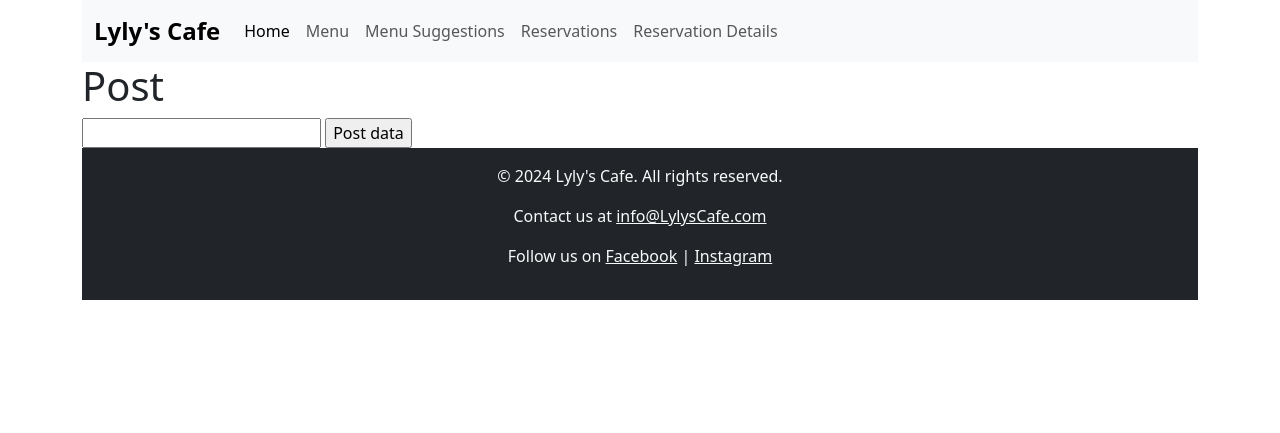
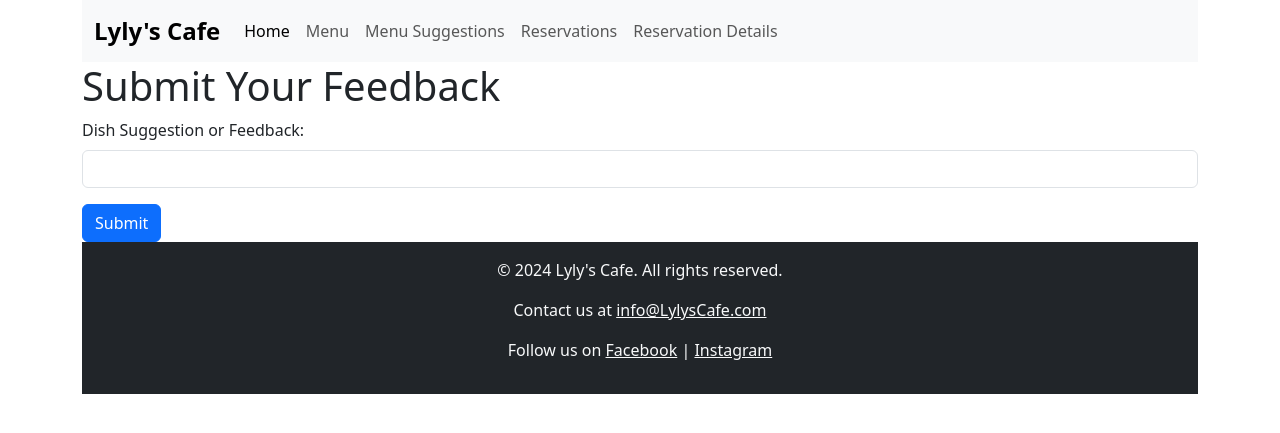
Before and after one commit to lylykimwin/Homework2, a PHP site: page /post.php in a window 1280 px wide. Shown: the top 433 px of the page. Run offline with PHP 8.4, Linux system fonts and the light colour scheme.

Commit message:
Update post.php

```diff
--- a/post.php
+++ b/post.php
@@ -1,11 +1,14 @@
 <?php
-$pageTitle = "Post";
+$pageTitle = "Submit Feedback";
 include "view-header.php";
 ?>
-<h1>Post</h1>
+<h1>Submit Your Feedback</h1>
 <form method="post" action="post-result.php">
- <input type="text" name="my-name">
- <input type="submit" value="Post data">
+    <div class="mb-3">
+        <label for="dish-suggestion" class="form-label">Dish Suggestion or Feedback:</label>
+        <input type="text" class="form-control" id="dish-suggestion" name="dish-suggestion" required>
+    </div>
+    <button type="submit" class="btn btn-primary">Submit</button>
 </form>
 <?php
 include "view-footer.php";
```
